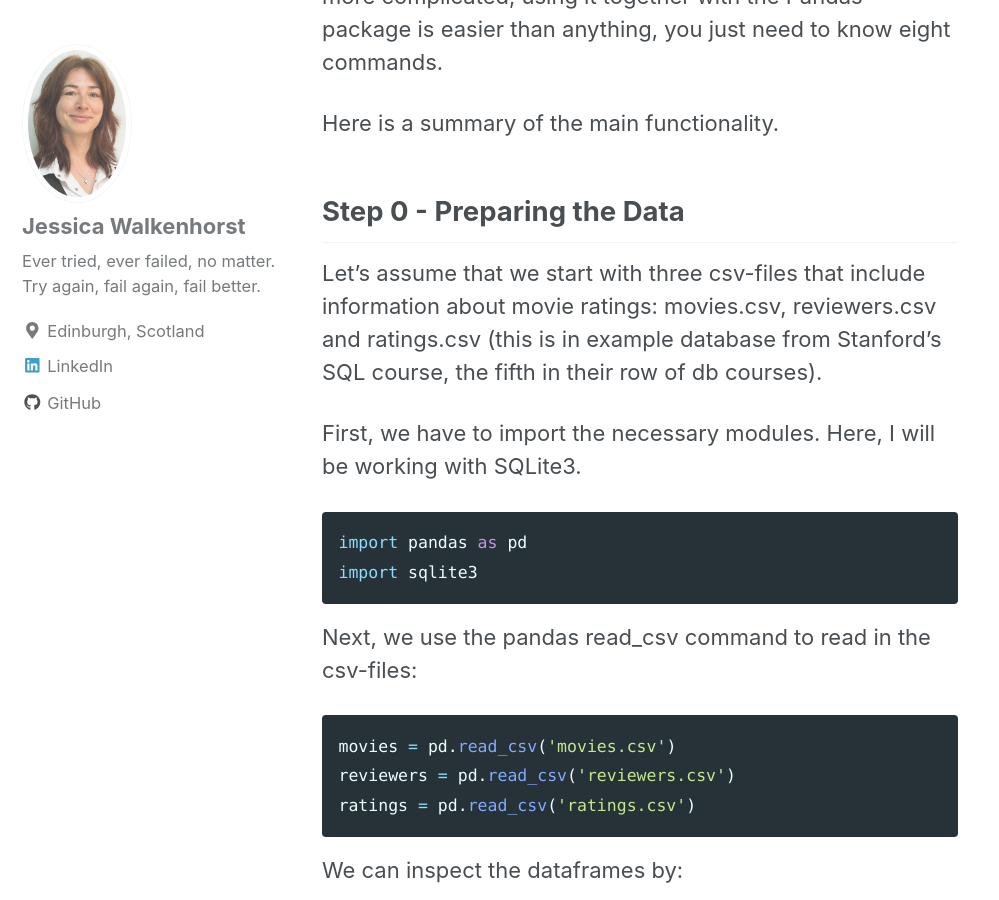
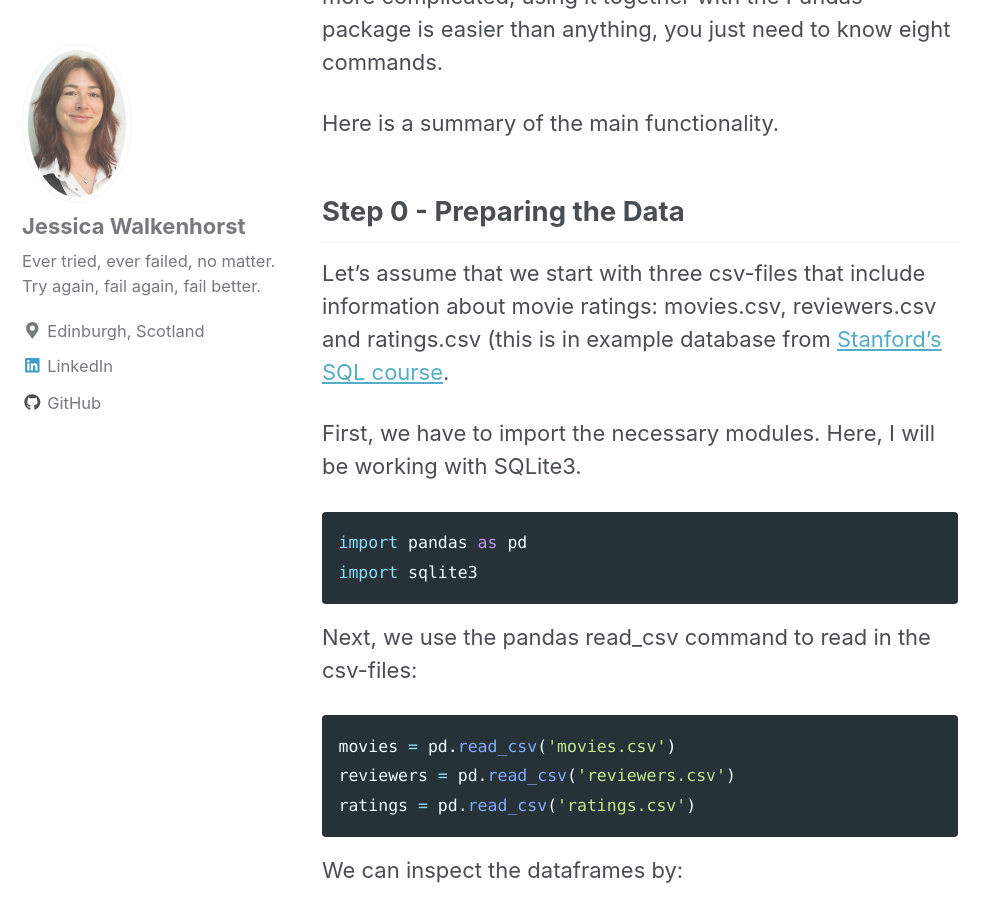
Before and after one commit to walkenho/walkenho.github.io, a Jekyll site: the page built from _posts/2016-11-02-python-and-sql-in-5-minutes.md, in a window 1280 px wide and 900 px high, scrolled down 485 px. Shown: the whole window, without its empty margins (0-999 px from the left). Built offline with Jekyll 4.4.1, drawn with Linux system fonts in a browser that asks for light colours; nearby versions of some CDN libraries.

Commit message:
Fixing more links.

```diff
--- a/_posts/2016-11-02-python-and-sql-in-5-minutes.md
+++ b/_posts/2016-11-02-python-and-sql-in-5-minutes.md
@@ -17,7 +17,9 @@ Here is a summary of the main functionality.
 
 ## Step 0 - Preparing the Data
 
-Let's assume that we start with three csv-files that include information about movie ratings: movies.csv, reviewers.csv and ratings.csv (this is in example database from Stanford's SQL course, the fifth in their row of db courses).
+Let's assume that we start with three csv-files that include information about movie ratings: movies.csv,
+reviewers.csv and ratings.csv (this is in example database from [Stanford's SQL
+course](https://lagunita.stanford.edu/courses/DB/SQL/SelfPaced/about).
 
 First, we have to import the necessary modules. Here, I will be working with SQLite3.
 
```
